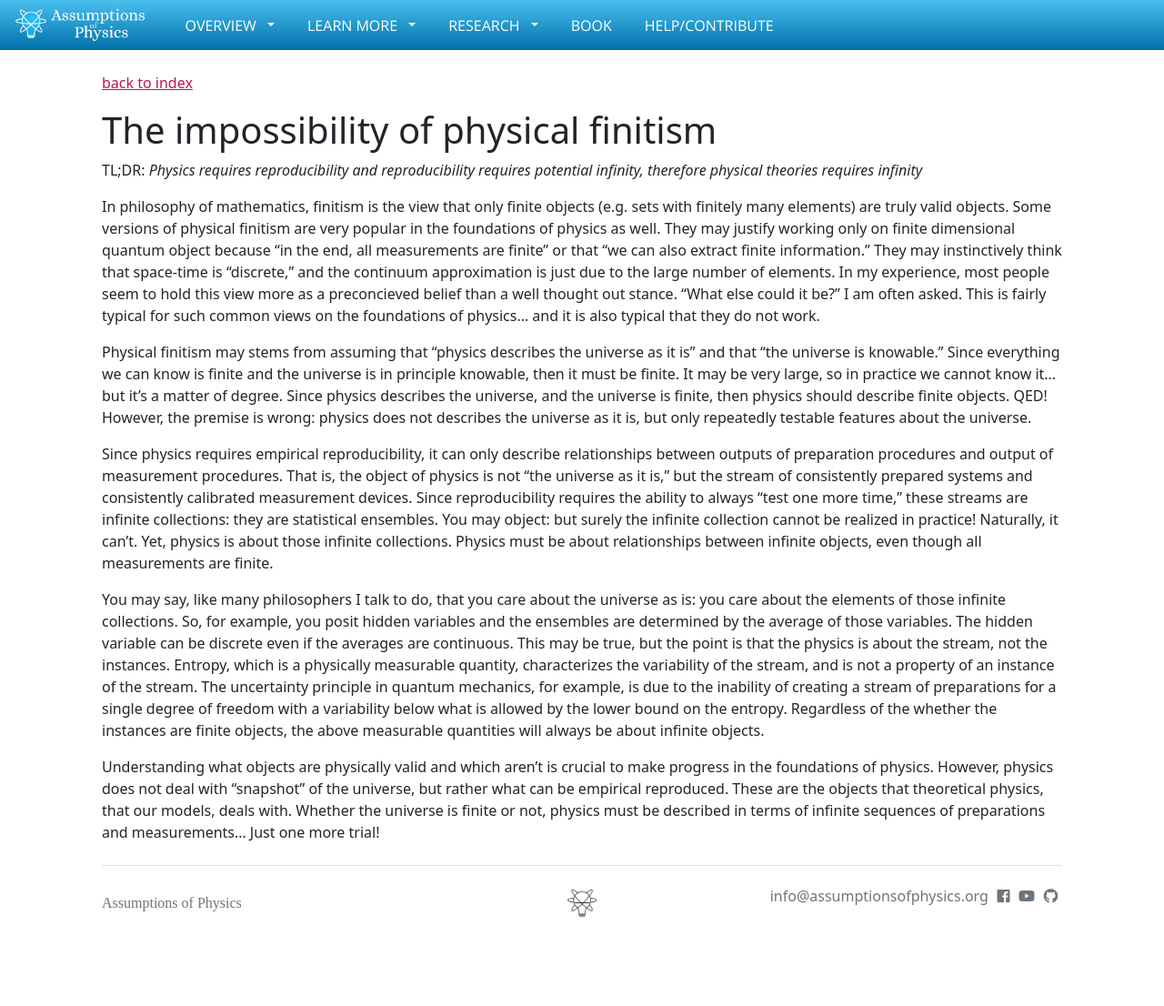
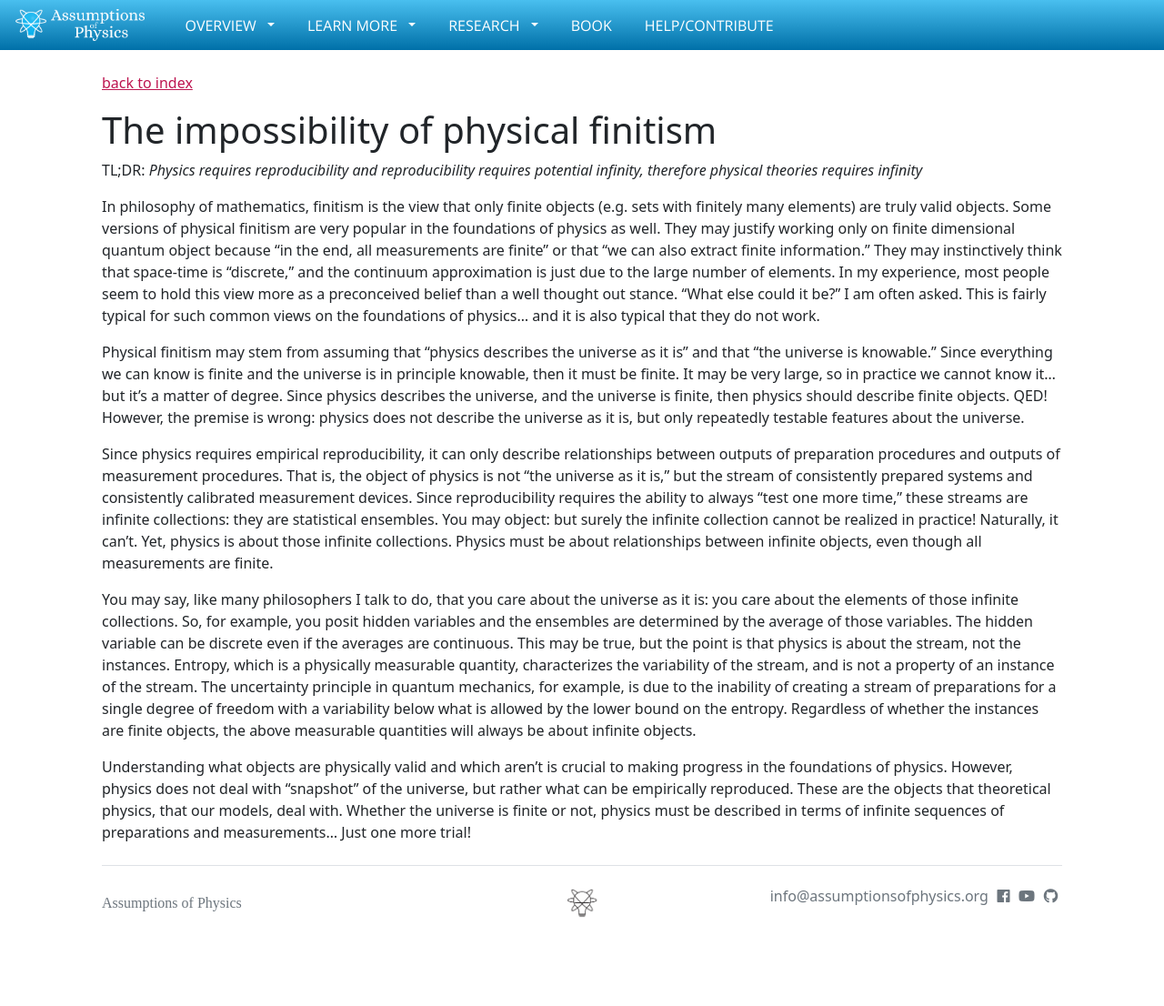
Before and after one commit to assumptionsofphysics/assumptionsofphysics.github.io, a Jekyll site: the page built from _essays/2025-07-15-physics-needs-infinity.md, in a window 1280 px wide. Shown: the whole page at 91% size. Built offline with Jekyll 4.4.1, drawn with Linux system fonts in a browser that asks for light colours; nearby versions of some CDN libraries; some web fonts are replaced.

Commit message:
Fixing typos

```diff
--- a/_essays/2025-07-15-physics-needs-infinity.md
+++ b/_essays/2025-07-15-physics-needs-infinity.md
@@ -6,12 +6,12 @@
 draft: true
 ---
 
-In philosophy of mathematics, finitism is the view that only finite objects (e.g. sets with finitely many elements) are truly valid objects. Some versions of physical finitism are very popular in the foundations of physics as well. They may justify working only on finite dimensional quantum object because "in the end, all measurements are finite" or that "we can also extract finite information." They may instinctively think that space-time is "discrete," and the continuum approximation is just due to the large number of elements. In my experience, most people seem to hold this view more as a preconcieved belief than a well thought out stance. "What else could it be?" I am often asked. This is fairly typical for such common views on the foundations of physics... and it is also typical that they do not work.
+In philosophy of mathematics, finitism is the view that only finite objects (e.g. sets with finitely many elements) are truly valid objects. Some versions of physical finitism are very popular in the foundations of physics as well. They may justify working only on finite dimensional quantum object because "in the end, all measurements are finite" or that "we can also extract finite information." They may instinctively think that space-time is "discrete," and the continuum approximation is just due to the large number of elements. In my experience, most people seem to hold this view more as a preconceived belief than a well thought out stance. "What else could it be?" I am often asked. This is fairly typical for such common views on the foundations of physics... and it is also typical that they do not work.
 
-Physical finitism may stems from assuming that "physics describes the universe as it is" and that "the universe is knowable." Since everything we can know is finite and the universe is in principle knowable, then it must be finite. It may be very large, so in practice we cannot know it... but it's a matter of degree. Since physics describes the universe, and the universe is finite, then physics should describe finite objects. QED! However, the premise is wrong: physics does not describes the universe as it is, but only repeatedly testable features about the universe.
+Physical finitism may stem from assuming that "physics describes the universe as it is" and that "the universe is knowable." Since everything we can know is finite and the universe is in principle knowable, then it must be finite. It may be very large, so in practice we cannot know it... but it's a matter of degree. Since physics describes the universe, and the universe is finite, then physics should describe finite objects. QED! However, the premise is wrong: physics does not describe the universe as it is, but only repeatedly testable features about the universe.
 
-Since physics requires empirical reproducibility, it can only describe relationships between outputs of preparation procedures and output of measurement procedures. That is, the object of physics is not "the universe as it is," but the stream of consistently prepared systems and consistently calibrated measurement devices. Since reproducibility requires the ability to always "test one more time," these streams are infinite collections: they are statistical ensembles. You may object: but surely the infinite collection cannot be realized in practice! Naturally, it can't. Yet, physics is about those infinite collections. Physics must be about relationships between infinite objects, even though all measurements are finite.
+Since physics requires empirical reproducibility, it can only describe relationships between outputs of preparation procedures and outputs of measurement procedures. That is, the object of physics is not "the universe as it is," but the stream of consistently prepared systems and consistently calibrated measurement devices. Since reproducibility requires the ability to always "test one more time," these streams are infinite collections: they are statistical ensembles. You may object: but surely the infinite collection cannot be realized in practice! Naturally, it can't. Yet, physics is about those infinite collections. Physics must be about relationships between infinite objects, even though all measurements are finite.
 
-You may say, like many philosophers I talk to do, that you care about the universe as is: you care about the elements of those infinite collections. So, for example, you posit hidden variables and the ensembles are determined by the average of those variables. The hidden variable can be discrete even if the averages are continuous. This may be true, but the point is that the physics is about the stream, not the instances. Entropy, which is a physically measurable quantity, characterizes the variability of the stream, and is not a property of an instance of the stream. The uncertainty principle in quantum mechanics, for example, is due to the inability of creating a stream of preparations for a single degree of freedom with a variability below what is allowed by the lower bound on the entropy. Regardless of the whether the instances are finite objects, the above measurable quantities will always be about infinite objects.
+You may say, like many philosophers I talk to do, that you care about the universe as it is: you care about the elements of those infinite collections. So, for example, you posit hidden variables and the ensembles are determined by the average of those variables. The hidden variable can be discrete even if the averages are continuous. This may be true, but the point is that physics is about the stream, not the instances. Entropy, which is a physically measurable quantity, characterizes the variability of the stream, and is not a property of an instance of the stream. The uncertainty principle in quantum mechanics, for example, is due to the inability of creating a stream of preparations for a single degree of freedom with a variability below what is allowed by the lower bound on the entropy. Regardless of whether the instances are finite objects, the above measurable quantities will always be about infinite objects.
 
-Understanding what objects are physically valid and which aren't is crucial to make progress in the foundations of physics. However, physics does not deal with "snapshot" of the universe, but rather what can be empirical reproduced. These are the objects that theoretical physics, that our models, deals with. Whether the universe is finite or not, physics must be described in terms of infinite sequences of preparations and measurements... Just one more trial!
+Understanding what objects are physically valid and which aren't is crucial to making progress in the foundations of physics. However, physics does not deal with "snapshot" of the universe, but rather what can be empirically reproduced. These are the objects that theoretical physics, that our models, deal with. Whether the universe is finite or not, physics must be described in terms of infinite sequences of preparations and measurements... Just one more trial!
```
